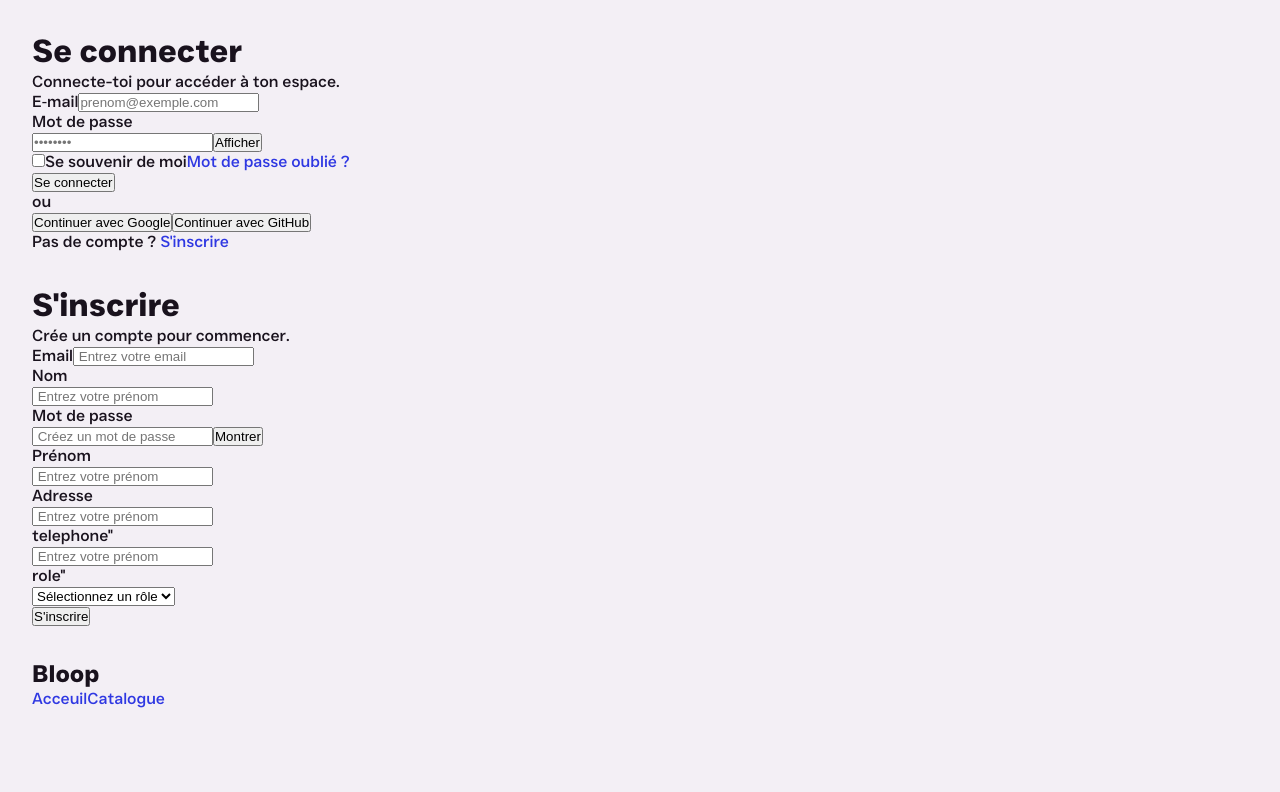
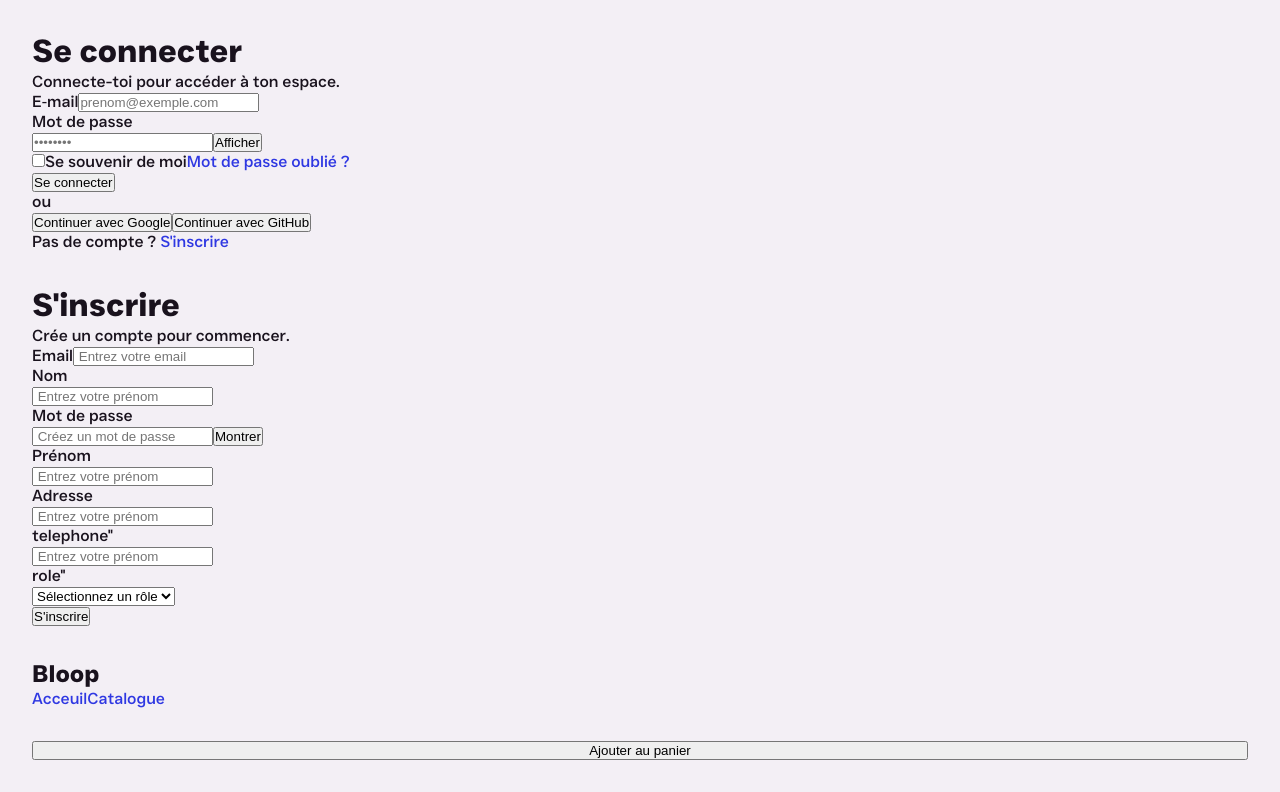
Before and after one commit to Super-M2-Front-Back-Project/Front-End, a Next.js app: page / in a window 1280 px wide. Shown: the part 1180-1972 px from the top of the page. Before the commit the page ends 1921 px from the top, so only its background shows below. Built offline with nearby package versions, Linux system fonts and the light colour scheme.

Commit message:
bouton ajouter au panier  save

```diff
--- /dev/null
+++ b/src/Components/AddToCartButton/index.tsx
@@ -0,0 +1,32 @@
+// app/components/Button.jsx
+'use client';
+
+import React from 'react';
+
+interface ButtonProps {
+  children: React.ReactNode;
+  onClick?: React.MouseEventHandler<HTMLButtonElement>;
+  disabled?: boolean;
+  className?: string;
+  type?: "button" | "submit" | "reset";
+}
+
+const Button: React.FC<ButtonProps> = ({ children, onClick, disabled = false, className = '', type = 'button' }) => {
+  return (
+    <button
+      type={type}
+      onClick={onClick}
+      disabled={disabled}
+      className={`
+        px-4 py-2 rounded
+        bg-blue-600 text-white
+        hover:bg-blue-700 disabled:opacity-50
+        ${className}
+      `}
+    >
+      {children}
+    </button>
+  );
+};
+
+export default Button;
--- a/src/app/page.tsx
+++ b/src/app/page.tsx
@@ -11,6 +11,7 @@ import { EmblaCarousel } from "@/Components/EmblaCarousel";
 import Login from "./auth/login/page";
 import SignUp from "./auth/sign-up/page";
 import Footer from "@/Components/Footer";
+import ButtonProps from "@/Components/AddToCartButton";
 // import Login from "./auth/login"; // Removed because module does not exist
 import { useState } from "react";
 export default function Home() {
@@ -33,6 +34,7 @@ export default function Home() {
           <Login />
           <SignUp />
           <Footer />
+          <ButtonProps>Ajouter au panier</ButtonProps>
     </div>
   );
 }
```
Also changed, not shown: src/Components/AddToCartButton/style.css (added).
